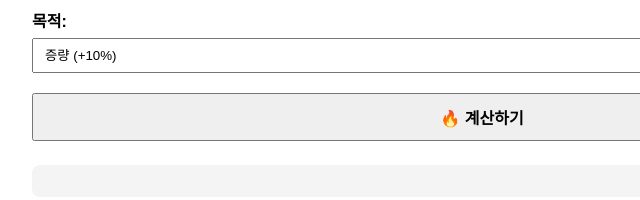
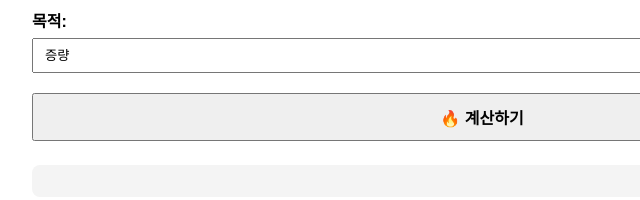
Before and after one commit to coreoffitness2025/Corevia_NutritionGuide, a plain HTML site: page index.html in a window 1280 px wide. Shown: the part 564-764 px from the top of the page, 158-798 px from the left. Drawn offline with Linux system fonts and the light colour scheme.

Commit message:
Update index.html

```diff
--- a/index.html
+++ b/index.html
@@ -109,8 +109,8 @@
 
   <label>목적:
     <select id="goal">
-      <option value="gain">증량 (+10%)</option>
-      <option value="loss">감량 (-10%)</option>
+      <option value="gain">증량 </option>
+      <option value="loss">감량 </option>
     </select>
   </label>
 
```
